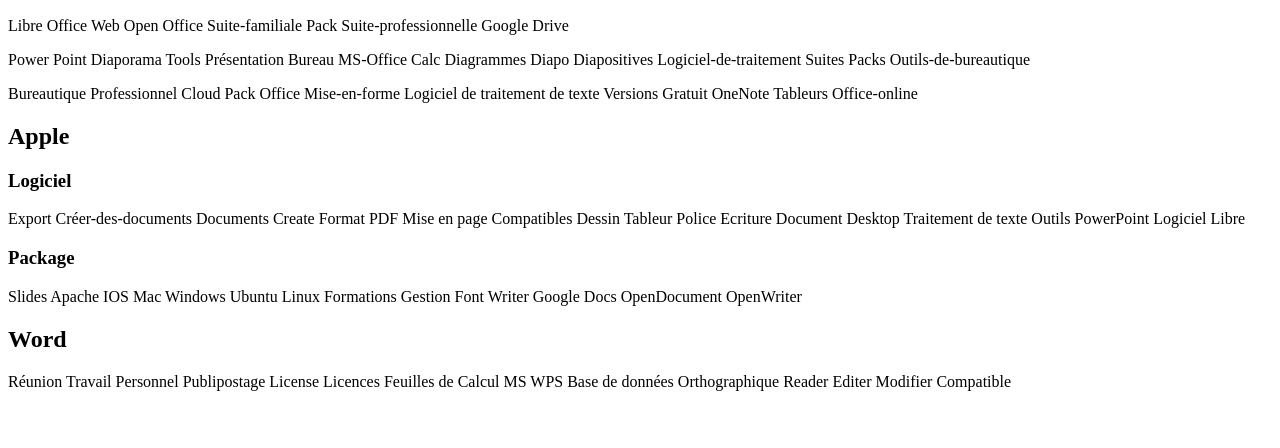
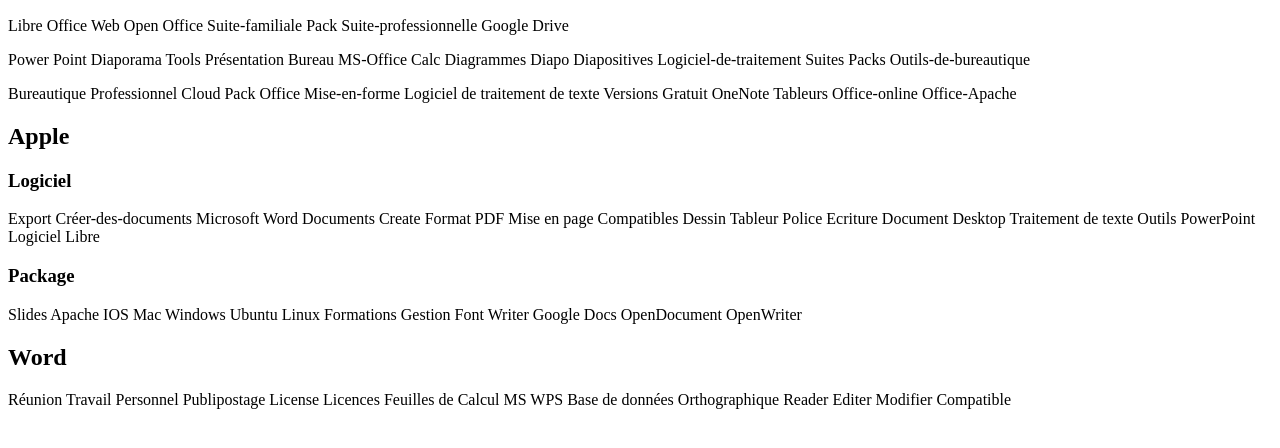
Before and after one commit to LorisCardot/Office, a plain HTML site: page index.html in a window 1280 px wide. Shown: the part 110-558 px from the top of the page. Drawn offline with Linux system fonts and the light colour scheme.

Commit message:
Update index.html

```diff
--- a/index.html
+++ b/index.html
@@ -18,10 +18,10 @@
     <p>
         Power Point Diaporama Tools Présentation Bureau MS-Office Calc Diagrammes Diapo Diapositives Logiciel-de-traitement Suites Packs Outils-de-bureautique
     </p>
-    <p>Bureautique Professionnel Cloud Pack Office Mise-en-forme Logiciel de traitement de texte Versions Gratuit OneNote Tableurs Office-online</p>
+    <p>Bureautique Professionnel Cloud Pack Office Mise-en-forme Logiciel de traitement de texte Versions Gratuit OneNote Tableurs Office-online Office-Apache</p>
     <H2>Apple</H2>
     <h3>Logiciel</h3>
-    <p>Export Créer-des-documents Documents Create Format PDF Mise en page Compatibles Dessin Tableur Police Ecriture Document Desktop Traitement de texte Outils PowerPoint Logiciel Libre
+    <p>Export Créer-des-documents Microsoft Word Documents Create Format PDF Mise en page Compatibles Dessin Tableur Police Ecriture Document Desktop Traitement de texte Outils PowerPoint Logiciel Libre
     </p>
     <h3>Package</h3>
     <p>Slides Apache IOS Mac Windows Ubuntu Linux Formations Gestion Font Writer Google Docs OpenDocument OpenWriter</p>
```
